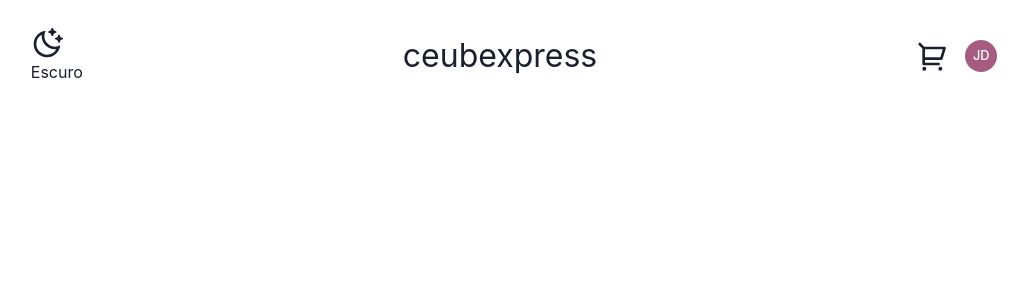
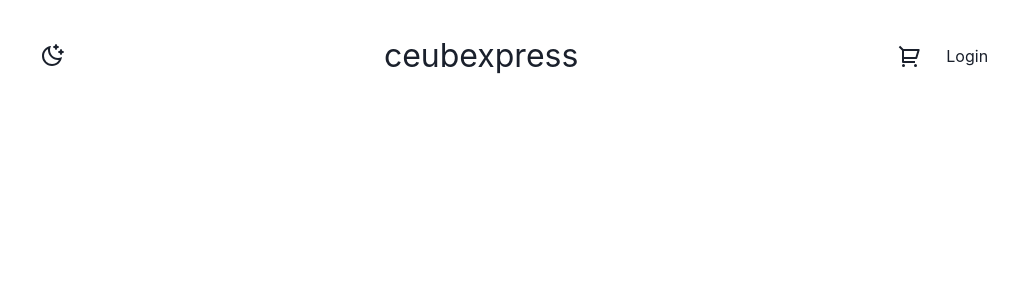
Before and after one commit to vitorhw/ceubexpress, a React (Create React App) app: page / in a window 1280 px wide. Shown: the top 300 px of the page, without its empty margins (126-1154 px from the left). Built offline with nearby package versions, Linux system fonts and the light colour scheme; the HTML template or start-up script is replaced by a standard one.

Commit message:
factoring and adjusting sizes

```diff
--- /dev/null
+++ b/src/components/Header/cartPopover.js
@@ -0,0 +1,38 @@
+import {
+  Button,
+  Popover,
+  PopoverArrow,
+  PopoverBody,
+  PopoverCloseButton,
+  PopoverContent,
+  PopoverHeader,
+  PopoverTrigger,
+  Text,
+} from '@chakra-ui/react';
+import { RiShoppingCart2Line } from 'react-icons/ri';
+
+export function CartPopover({ isCartItem }){
+  return(
+    <Popover isLazy trigger="hover">
+      <PopoverTrigger>
+        <Button variant="unstyled" fontSize="1.5rem">
+          <RiShoppingCart2Line as="button" />
+        </Button>
+      </PopoverTrigger>
+      <PopoverContent>
+        <PopoverHeader fontWeight="semibold">
+          Carrinho de compras
+        </PopoverHeader>
+        <PopoverArrow />
+        <PopoverCloseButton />
+        <PopoverBody>
+          {!isCartItem ? (
+            <Text>Nenhum item adicionado</Text>
+          ) : (
+            <Text>Arroz</Text>
+          )}
+        </PopoverBody>
+      </PopoverContent>
+    </Popover>
+  );
+}
--- a/src/components/Header/index.js
+++ b/src/components/Header/index.js
@@ -1,88 +1,30 @@
-import {
-  Box,
-  Button,
-  Flex,
-  HStack,
-  Popover,
-  PopoverArrow,
-  PopoverBody,
-  PopoverCloseButton,
-  PopoverContent,
-  PopoverHeader,
-  PopoverFooter,
-  PopoverTrigger,
-  Text,
-  useColorMode,
-  Avatar,
-} from '@chakra-ui/react';
+import { Box, Flex, HStack, useColorMode } from '@chakra-ui/react';
 import { useState } from 'react';
-import { RiShoppingCart2Line, RiMoonClearLine, RiLogoutBoxRLine } from 'react-icons/ri';
+import { RiMoonClearLine } from 'react-icons/ri';
+import { CartPopover } from './cartPopover';
+import { ProfilePopover } from './profilePopover';
 
 export function Header() {
   const { colorMode, toggleColorMode } = useColorMode();
   const { cartItem, isCartItem } = useState(false);
-  // TODO: BIND STATE WITH NEXT AUTH
+  // TODO: BIND LOGIN STATE WITH NEXT-AUTH
   const { isLoggedIn, setIsLoggedIn } = useState(true);
 
   return (
     <Flex as="header" w="100%" pt="8" justify="center" h="10vh">
       <HStack spacing="80">
         <Box as="button" onClick={toggleColorMode}>
-          <RiMoonClearLine fontSize="2rem" />
-          {colorMode === 'light' ? 'Escuro' : 'Claro'}
+          <RiMoonClearLine fontSize="1.5rem" />
         </Box>
         <Box as="h1" fontSize="2rem">
           ceubexpress
         </Box>
 
         <HStack spacing="2">
-          <Popover isLazy trigger="hover">
-            <PopoverTrigger>
-              <Button variant="unstyled" fontSize="2rem">
-                <RiShoppingCart2Line as="button" />
-              </Button>
-            </PopoverTrigger>
-            <PopoverContent>
-              <PopoverHeader fontWeight="semibold">
-                Carrinho de compras
-              </PopoverHeader>
-              <PopoverArrow />
-              <PopoverCloseButton />
-              <PopoverBody>
-                {!isCartItem ? (
-                  <Text>Nenhum item adicionado</Text>
-                ) : (
-                  <Text>Arroz</Text>
-                )}
-              </PopoverBody>
-            </PopoverContent>
-          </Popover>
+          <CartPopover isCartItem={isCartItem} />
+          { isLoggedIn ? <ProfilePopover name={"John Doe"} /> : <p>Login</p>}
+        </HStack>
 
-          {
-          // TODO: LOGIN MODAL
-          isLoggedIn ? <p>TODO</p>
-          : (
-              <Popover isLazy trigger="click" >
-              <PopoverTrigger>
-                <Avatar size="sm" name="John Doe" />
-              </PopoverTrigger>
-              <PopoverContent width="100%">
-                <PopoverHeader fontWeight="semibold">
-                  John Doe
-                </PopoverHeader>
-                <PopoverArrow />
-                <PopoverBody>
-                  <p>Conta</p>
-                  <p>Suporte</p>
-                </PopoverBody>
-                <PopoverFooter fontWeight="italic">
-                  <RiLogoutBoxRLine />
-                </PopoverFooter>
-              </PopoverContent>
-            </Popover>
-            )}
-
-        </HStack>
       </HStack>
     </Flex>
   );
--- /dev/null
+++ b/src/components/Header/profilePopover.js
@@ -0,0 +1,34 @@
+import {
+  Popover,
+  PopoverArrow,
+  PopoverBody,
+  PopoverContent,
+  PopoverHeader,
+  PopoverFooter,
+  PopoverTrigger,
+  Avatar,
+} from '@chakra-ui/react';
+import { RiLogoutBoxRLine } from 'react-icons/ri';
+
+export function ProfilePopover({ name }){
+  return(
+    <Popover isLazy trigger="click" >
+      <PopoverTrigger>
+        <Avatar size="sm" name={name} />
+      </PopoverTrigger>
+      <PopoverContent width="100%">
+        <PopoverHeader fontWeight="semibold">
+          { name }
+        </PopoverHeader>
+        <PopoverArrow />
+        <PopoverBody>
+          <p>Conta</p>
+          <p>Suporte</p>
+        </PopoverBody>
+        <PopoverFooter fontWeight="italic">
+          <RiLogoutBoxRLine />
+        </PopoverFooter>
+      </PopoverContent>
+    </Popover>
+  );
+}
```
